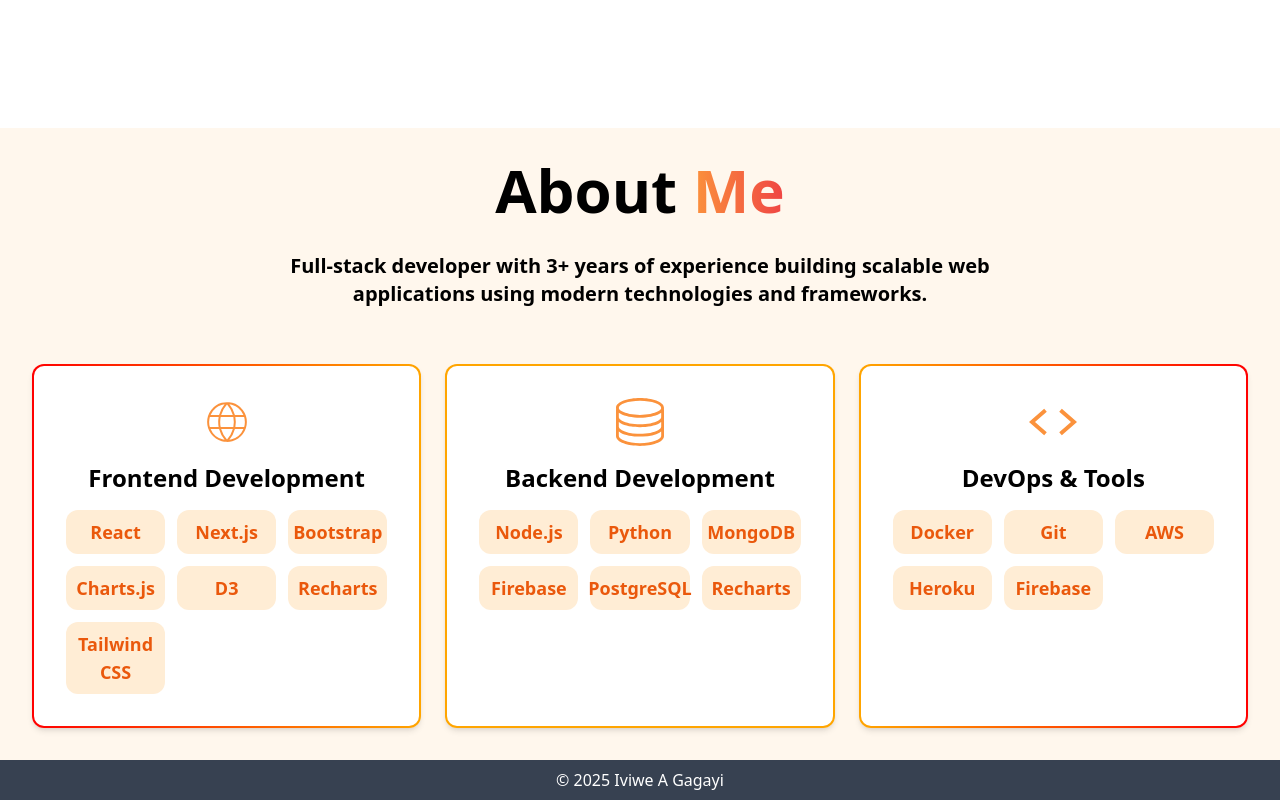
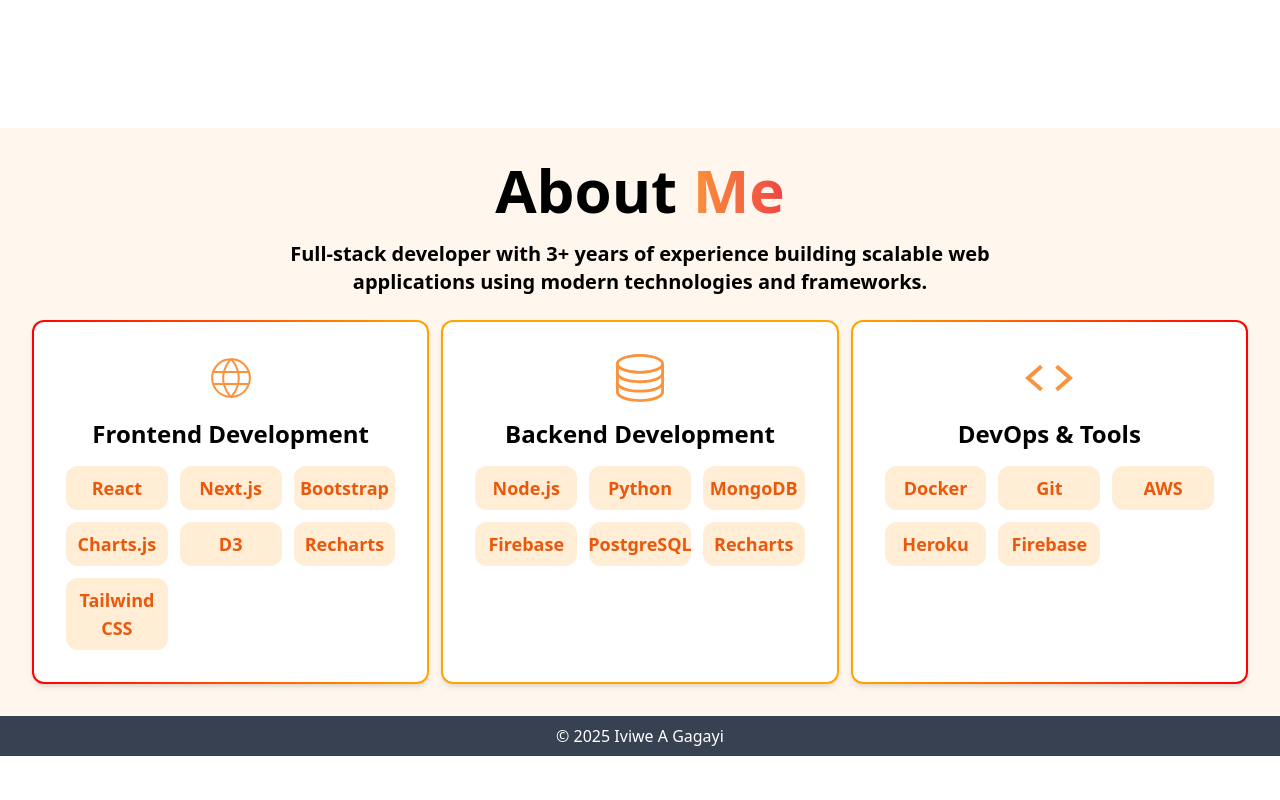
Before and after one commit to Iviwe-Gagayi/portfolio, a React (Create React App) app: page / in a window 1280 px wide. Shown: the part 672-1472 px from the top of the page. After the commit the page ends 1428 px from the top, so only its background shows below. Built offline with nearby package versions, Linux system fonts and the light colour scheme.

Commit message:
Decreased top margin for skill squares

```diff
--- a/src/About.js
+++ b/src/About.js
@@ -5,7 +5,7 @@
 
 function About() {
   return (
-    <div className="w-full flex flex-col items-center justify-center bg-orange-50 gap-8 overflow-hidden p-8">
+    <div className="w-full flex flex-col items-center justify-center bg-orange-50 gap-5 overflow-hidden p-8">
 
       {/* Title */}
       <h1 className="text-black text-6xl font-bold text-center">
@@ -26,7 +26,7 @@
       </div>
 
       {/* Skills Grid */}
-      <div className="grid grid-cols-1 md:grid-cols-3 gap-6 mt-6">
+      <div className="grid grid-cols-1 md:grid-cols-3 gap-3 mt-1">
 
         {/* Frontend */}
         <div
```
